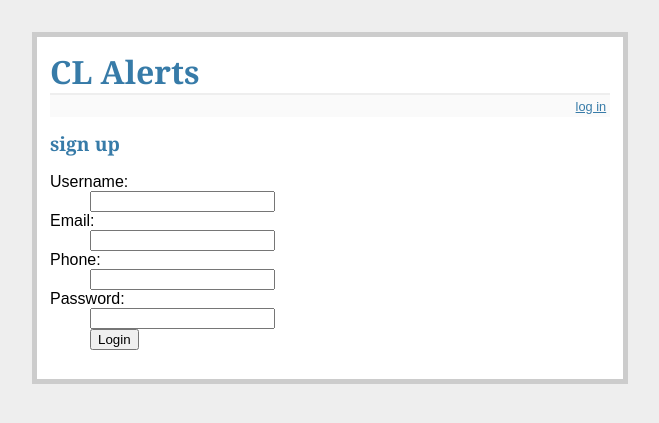
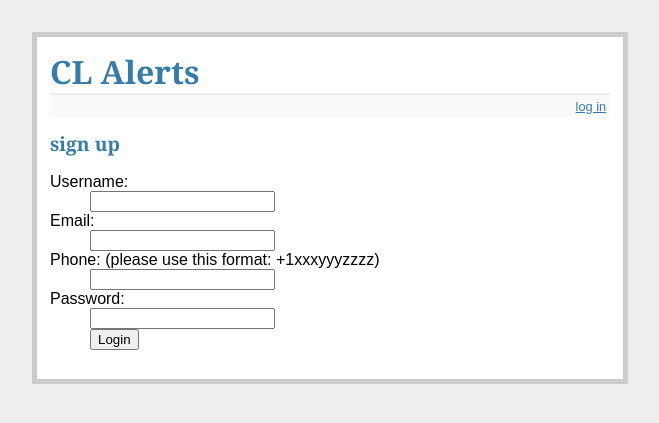
Before and after one commit to payoung/cl-app, a Flask app: page /signup in a window 1280 px wide. Shown: the top 423 px of the page, without its empty margins (310-969 px from the left). Run offline with Flask 2, Linux system fonts and the light colour scheme; parts of the project's set-up code (start-up, migrations or seed data) failed here and were passed over.

Commit message:
cleaned up some formating

```diff
--- a/templates/editprofile.html
+++ b/templates/editprofile.html
@@ -1,7 +1,7 @@
 {% extends "layout.html" %}
 
 {% block body %}
-<h1>Edit Your Profile</h1>
+<h2>Edit Your Profile</h2>
 <form action="" method="post" name="edit">
     {{form.hidden_tag()}}
     <table>
--- a/templates/signup.html
+++ b/templates/signup.html
@@ -8,7 +8,7 @@
             <dd><input type=text name=username>
             <dt>Email:
             <dd><input type=email name=email>
-            <dt>Phone:
+            <dt>Phone: (please use this format: +1xxxyyyzzzz)
             <dd><input type=phone name=phone>
             <dt>Password:
             <dd><input type=password name=password>
```
